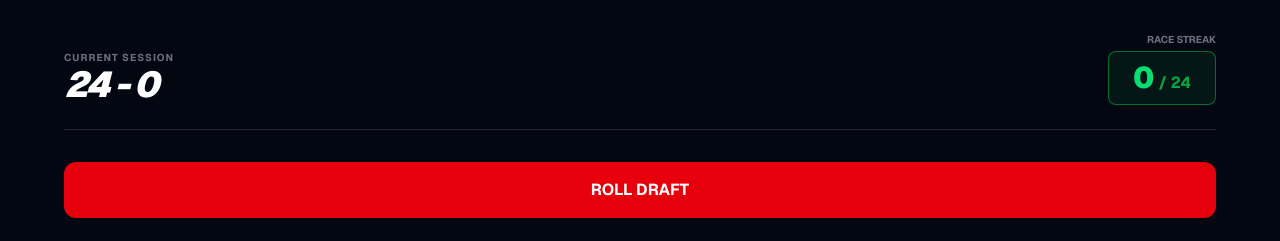
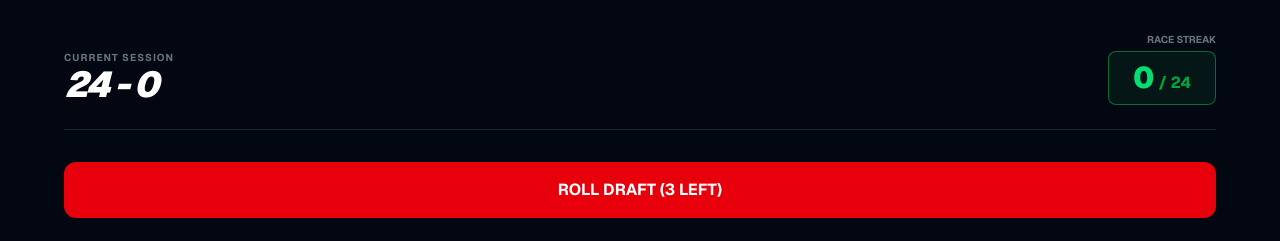
Before and after one commit to celiltekin70-bit/24-0, a Next.js app: page / in a window 1280 px wide. Shown: the top 241 px of the page. Built offline with nearby package versions, Linux system fonts and the light colour scheme.

Commit message:
degerlendirme

```diff
--- a/app/page.js
+++ b/app/page.js
@@ -39,6 +39,7 @@ export default function Home() {
     driver: [], car: [], principal: [], engineer: [], strategist: []
   });
   const [hasRolled, setHasRolled] = useState(false);
+  const [rollCount, setRollCount] = useState(0); // 3 hak sınırı için
   const [streak, setStreak] = useState(0);
   const [lastRaceResult, setLastRaceResult] = useState(null);
 
@@ -53,6 +54,7 @@ export default function Home() {
   };
 
   const handleRollDraft = () => {
+    if (rollCount >= 3) return;
     setDraftOptions({
       driver: playerSelection.driver ? [] : getWeightedRandom(database.drivers),
       car: playerSelection.car ? [] : getWeightedRandom(database.cars),
@@ -61,19 +63,18 @@ export default function Home() {
       strategist: playerSelection.strategist ? [] : getWeightedRandom(database.strategists)
     });
     setHasRolled(true);
+    setRollCount(prev => prev + 1);
   };
 
   const handleSelectCard = (type, item) => {
     const updatedSelection = { ...playerSelection, [type]: item };
     setPlayerSelection(updatedSelection);
 
-    // Tüm slotlar doldu mu kontrolü
     if (Object.values(updatedSelection).every(val => val !== null)) {
       setGameState('RACING');
       setHasRolled(false);
       setDraftOptions({ driver: [], car: [], principal: [], engineer: [], strategist: [] });
     } else {
-      // Bir kart seçince o tipin seçeneklerini temizle ama draft modunda kal
       setDraftOptions(prev => ({ ...prev, [type]: [] }));
     }
   };
@@ -93,6 +94,7 @@ export default function Home() {
     setPlayerSelection({ driver: null, car: null, principal: null, engineer: null, strategist: null });
     setLastRaceResult(null);
     setHasRolled(false);
+    setRollCount(0); // Hakları sıfırla
     setGameState('DRAFT');
   };
 
@@ -120,8 +122,12 @@ export default function Home() {
 
         {gameState === 'DRAFT' && (
           <div>
-            <button onClick={handleRollDraft} className="bg-red-600 hover:bg-red-700 p-4 rounded-xl font-bold uppercase mb-6 w-full transition-all">
-              {hasRolled ? "Roll Again" : "Roll Draft"}
+            <button
+              onClick={handleRollDraft}
+              disabled={rollCount >= 3}
+              className={`p-4 rounded-xl font-bold uppercase mb-6 w-full transition-all ${rollCount >= 3 ? 'bg-gray-800 text-gray-500 cursor-not-allowed' : 'bg-red-600 hover:bg-red-700 text-white'}`}
+            >
+              {rollCount >= 3 ? "No More Rolls Left" : (hasRolled ? `Roll Again (${3 - rollCount} left)` : "Roll Draft (3 left)")}
             </button>
             <div className="grid grid-cols-2 md:grid-cols-5 gap-3 mb-8">
               {Object.keys(playerSelection).map((slot) => (
```
